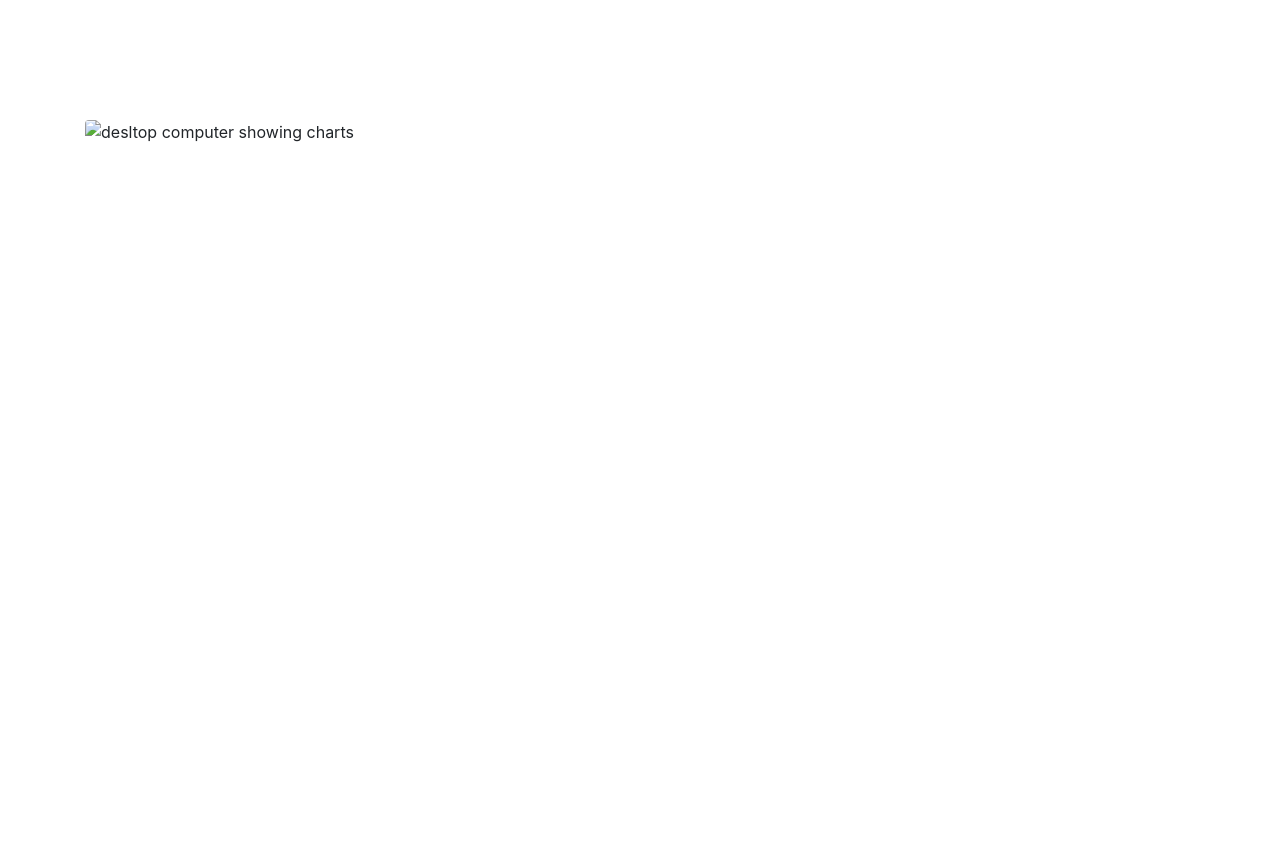
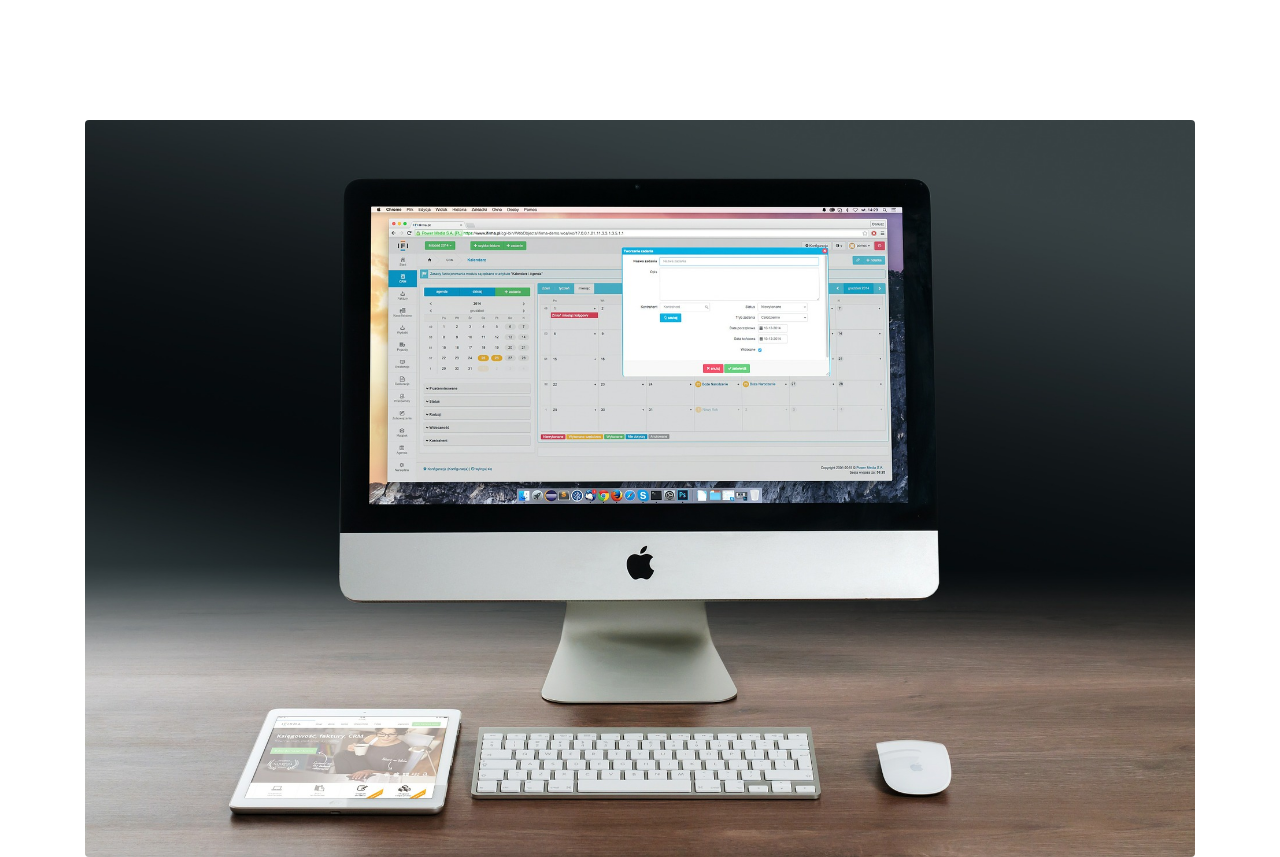
Before and after one commit to rioglobal/image-with-appropriate-alt-text, a plain HTML site: page index.html in a window 1280 px wide. Before the commit the page ends 800 px from the top, so only its background shows below. Drawn offline with nearby package versions, Linux system fonts and the light colour scheme; the site is published under a folder, as on GitHub Pages, so addresses that start at the root find nothing.

Commit message:
Update index.html

```diff
--- a/index.html
+++ b/index.html
@@ -17,7 +17,7 @@
 
     <div class="col-sm">
       <br/><br/><br/><br/><br/>
-      <img src="/images/image001.jpg" class="rounded float-left img-fluid" alt="desltop computer showing charts">
+      <img src="images/image001.jpg" class="rounded float-left img-fluid" alt="desltop computer showing charts">
 
     </div>
 
```
